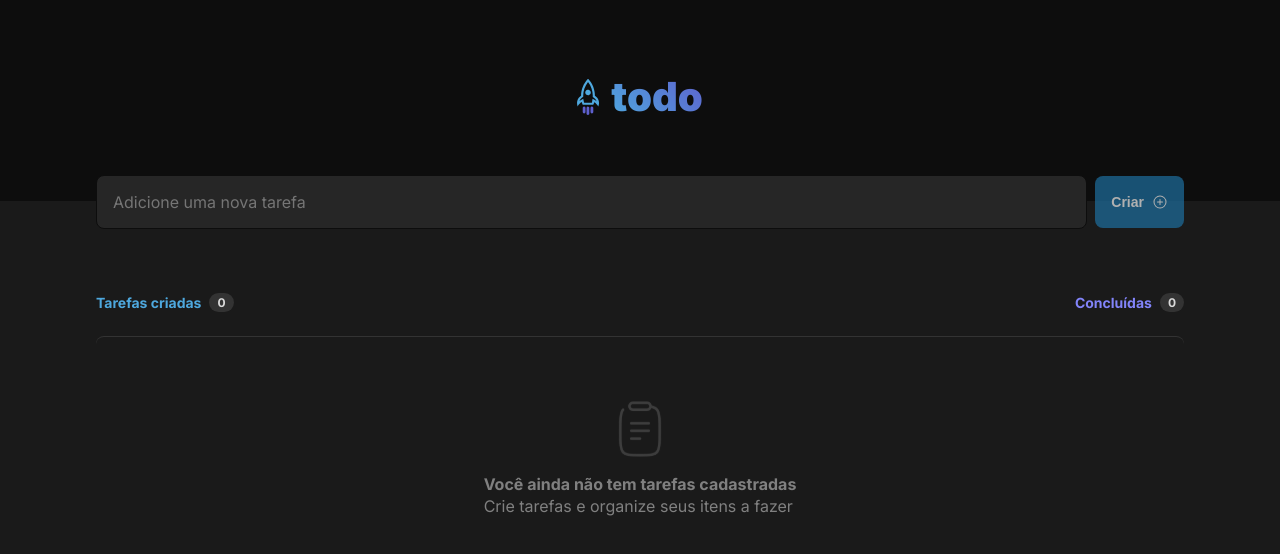
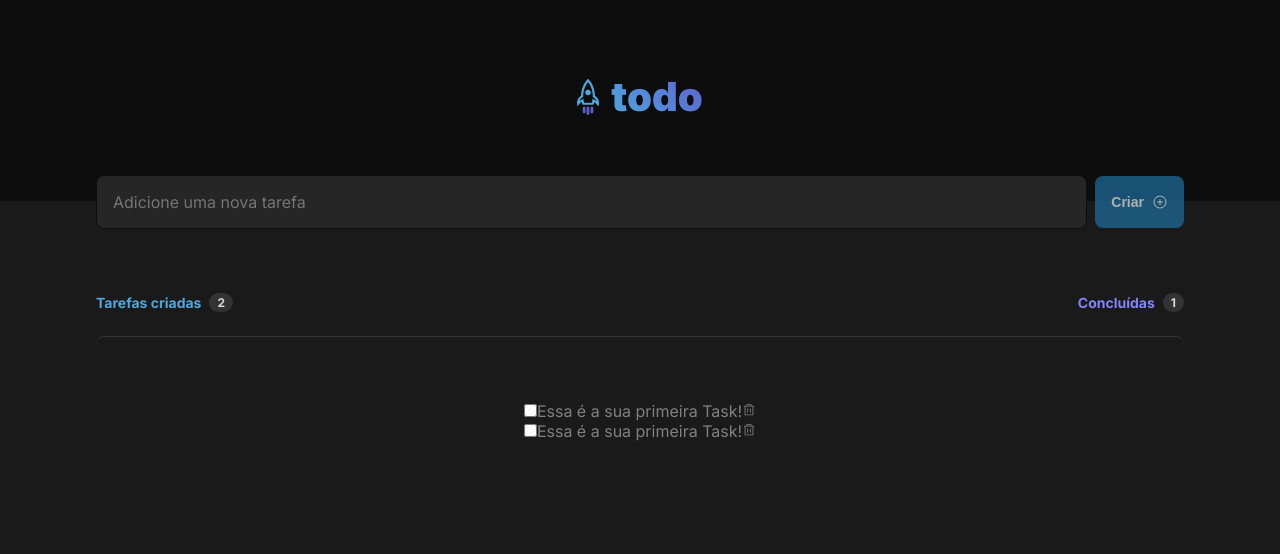
Before and after one commit to ManoelPradoMark22/ignite-challenge-reactjs-todoList-1, a React (Vite) app: page / in a window 1280 px wide. Shown: the top 554 px of the page. Built offline with nearby package versions, Linux system fonts and the light colour scheme.

Commit message:
create Task component

```diff
--- a/src/components/DashboardTasks.module.css
+++ b/src/components/DashboardTasks.module.css
@@ -35,7 +35,18 @@
 }
 
 .containerTasksList {
+  display: flex;
+  flex-direction: column;
+  justify-content: center;
+  align-items: center;
 
+  border-radius: 8px;
+  border-top: 1px solid var(--gray-400);
+  color: var(--gray-300);
+  font-size: 1rem;
+
+  padding: 4rem 1.5rem;
+  margin-top: 1.5rem;
 }
 
 
--- a/src/components/DashboardTasks.tsx
+++ b/src/components/DashboardTasks.tsx
@@ -3,6 +3,7 @@ import styles from './DashboardTasks.module.css';
 import { TasksProps } from './Workspace';
 
 import emptyIcon from '../assets/emptyIcon.svg'
+import { Task } from './Task';
 
 interface DashboardTasksProps {
   tasks: TasksProps[]
@@ -43,7 +44,11 @@ export function DashboardTasks({ tasks }: DashboardTasksProps) {
           </div>
           :
           <div className={styles.divTasksList}>
-
+            {tasks.map(task => {
+              return (
+                <Task key={task.date.toISOString()} task={task}/>
+              )
+            })}
           </div>
         }
       </div>
--- /dev/null
+++ b/src/components/Task.module.css
@@ -0,0 +1,3 @@
+.task {
+
+}
--- /dev/null
+++ b/src/components/Task.tsx
@@ -0,0 +1,20 @@
+import { Trash } from '@phosphor-icons/react';
+
+import { TasksProps } from './Workspace';
+
+import styles from './Task.module.css';
+
+
+interface TaskProps {
+  task: TasksProps
+}
+
+export function Task({ task }: TaskProps) {
+  return (
+    <div className={styles.task}>
+      <input type="checkbox" />
+      <span>{task.content}</span>
+      <Trash size={14}/>
+    </div>
+  )
+}
--- a/src/components/Workspace.tsx
+++ b/src/components/Workspace.tsx
@@ -12,16 +12,16 @@ export interface TasksProps {
 
 export function Workspace() {
   const [tasks, setTasks] = useState<TasksProps[]>([
-    // {
-    //   content: 'Essa é a sua primeira Task!',
-    //   date: new Date('2023-12-28 00:20'),
-    //   completed: true
-    // },
-    // {
-    //   content: 'Essa é a sua primeira Task!',
-    //   date: new Date('2023-12-28 00:20'),
-    //   completed: false
-    // }
+    {
+      content: 'Essa é a sua primeira Task!',
+      date: new Date('2023-12-28 00:20'),
+      completed: true
+    },
+    {
+      content: 'Essa é a sua primeira Task!',
+      date: new Date('2023-12-28 00:20'),
+      completed: false
+    }
   ]);
 
   function createTask(newObjectTask:TasksProps) {
```
